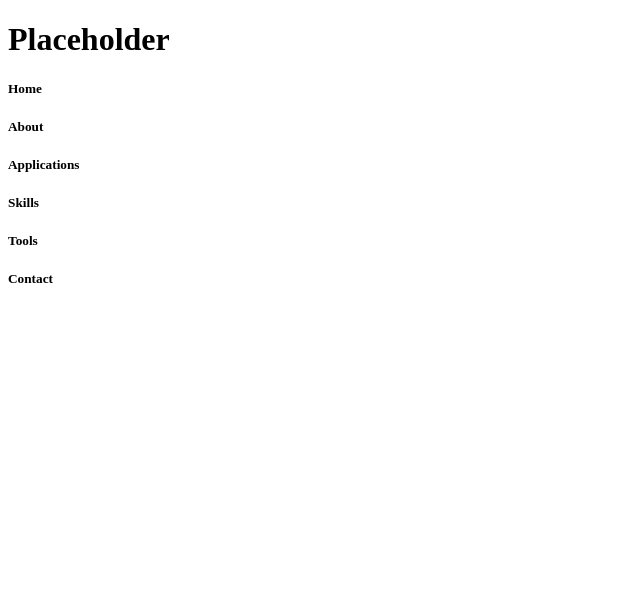
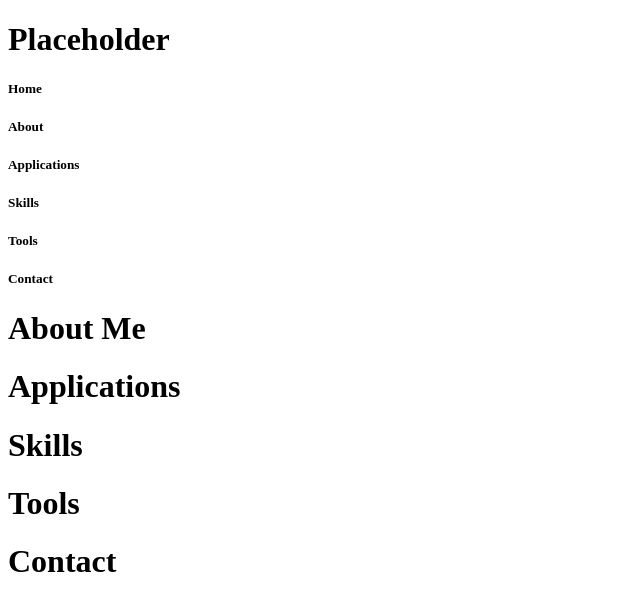
Before and after one commit to SarahChoung/website, a React app: page / in a window 1280 px wide. Shown: the top 610 px of the page, without its empty margins (0-640 px from the left). Built offline with nearby package versions, Linux system fonts and the light colour scheme; the HTML template or start-up script is replaced by a standard one.

Commit message:
basic website skeleton created

```diff
--- /dev/null
+++ b/src/components/about.jsx
@@ -0,0 +1,9 @@
+import React from 'react'
+
+export default function About(props) {
+  return (
+    <div id="about" className="section">
+      <h1>About Me</h1>
+    </div>
+  )
+}
--- a/src/components/app.jsx
+++ b/src/components/app.jsx
@@ -1,6 +1,11 @@
 import React from 'react';
 import MoonLight from './moon-light';
-import NavBar from './navbar'
+import NavBar from './navbar';
+import About from './about';
+import Applications from './applications';
+import Skills from './skills';
+import Tools from './tools';
+import Contact from './contact'
 
 export default class App extends React.Component {
 
@@ -8,6 +13,11 @@ export default class App extends React.Component {
     return (
       <div>
         <NavBar />
+        <About />
+        <Applications />
+        <Skills />
+        <Tools />
+        <Contact />
         {/* <MoonLight /> */}
       </div>
     )
--- /dev/null
+++ b/src/components/applications.jsx
@@ -0,0 +1,9 @@
+import React from 'react'
+
+export default function Applications(props) {
+  return (
+    <div id="applications" className="section">
+      <h1>Applications</h1>
+    </div>
+  )
+}
--- /dev/null
+++ b/src/components/contact.jsx
@@ -0,0 +1,9 @@
+import React from 'react'
+
+export default function Contact(props) {
+  return (
+    <div id="contact" className="section">
+      <h1>Contact</h1>
+    </div>
+  )
+}
--- a/src/components/moon-light.jsx
+++ b/src/components/moon-light.jsx
@@ -24,7 +24,7 @@ export default class MoonLight extends React.Component {
       <div id="moonlight-div">
         <section id="moonlight">
           <img src="images/bg.jpg" id="bg" style={{ top: `${scrollY * 0.5}px` }} />
-          <img src="images/moon.png" id="moon" style={{ left: `-${scrollY * 0.5}px` }} />
+          <img src="images/moon.png" id="moon" style={{ left: `-${scrollY * 1}px` }} />
           <img src="images/mountain.png" id="mountain" style={{ top: `-${scrollY * 0.15}px` }} />
           <img src="images/road.png" id="road" style={{ top: `${scrollY * 0.15}px` }} />
           <h2 id="text" style={{ top: `${scrollY * 1}px` }}>Rick and Morty Memory Match</h2>
--- a/src/components/navbar.jsx
+++ b/src/components/navbar.jsx
@@ -3,7 +3,7 @@ import React from 'react'
 export default class NavBar extends React.Component {
   render() {
     return (
-      <div id="header-container">
+      <div id="header-container" class="fixed-top">
         <header className="d-flex justify-content-between m-auto align-items-end p-2">
           <div>
             <h1 className="m-0">Placeholder</h1>
--- /dev/null
+++ b/src/components/skills.jsx
@@ -0,0 +1,9 @@
+import React from 'react'
+
+export default function Skills(props) {
+  return (
+    <div id="skills" className="section">
+      <h1>Skills</h1>
+    </div>
+  )
+}
--- /dev/null
+++ b/src/components/tools.jsx
@@ -0,0 +1,9 @@
+import React from 'react'
+
+export default function Tools(props) {
+  return (
+    <div id="tools" className="section">
+      <h1>Tools</h1>
+    </div>
+  )
+}
```
Also changed, not shown: 2 other files (tests, documents, lock files or other folders).
